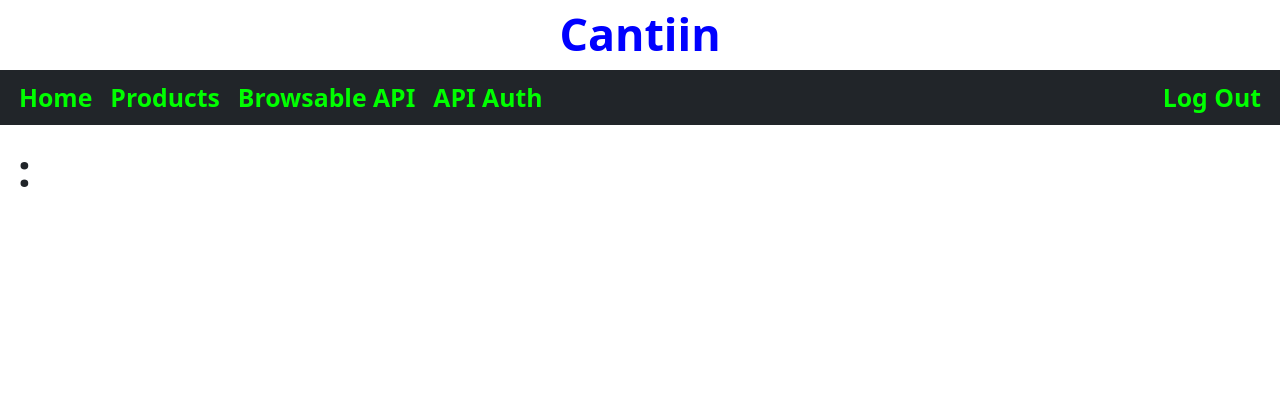
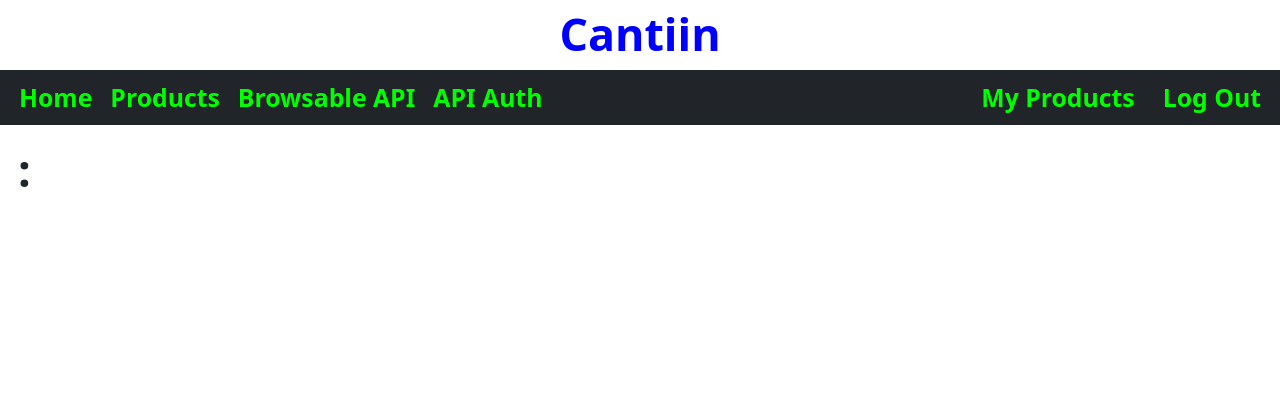
Before and after one commit to OmarThinks/cantiin_django, a Django app: page /users/ in a window 1280 px wide. Shown: the top 420 px of the page. Run offline with Django 3.2, Linux system fonts and the light colour scheme; the visitor is signed in with stand-in values (Sample User, id 1); data comes from the database, SQL or seed files in the repository; data that the repository does not hold is empty; some libraries are stand-ins or nearby versions.

Commit message:
base_layout.html:add:my products link

```diff
--- a/_app/frontend/templates/base_layout.html
+++ b/_app/frontend/templates/base_layout.html
@@ -74,9 +74,12 @@
 
 
                {% if user.is_authenticated %}
+			<a class="main_nav_bar_link" href="/my_products"
+				style="margin-right: 10px;"
+				id="main_nav_my_products">My Products</a>
 			<a class="main_nav_bar_link" href="/logout"
 				style="margin-right: 10px;"
-				id="main_nav_link_login">Log Out</a>
+				id="main_nav_link_logout">Log Out</a>
                 {% else %}
 			<a class="main_nav_bar_link" href="/"
 				id="main_nav_link_signup">SignUp</a>
--- a/_app/frontend/views_auth.py
+++ b/_app/frontend/views_auth.py
@@ -21,7 +21,7 @@ class LoginView(views.LoginView):
 	def get_context_data(self, **kwargs):
 		context = views.LoginView.get_context_data(self, **kwargs)
 		context["user"] = self.request.user
-		print(context, flush=True)
+		#print(context, flush=True)
 		#print(self.request.user.is_authenticated, flush=True)
 		#print(context["view"].__dict__, flush=True)
 		#print(context["request"].user.__dict__,flush=True)
```
